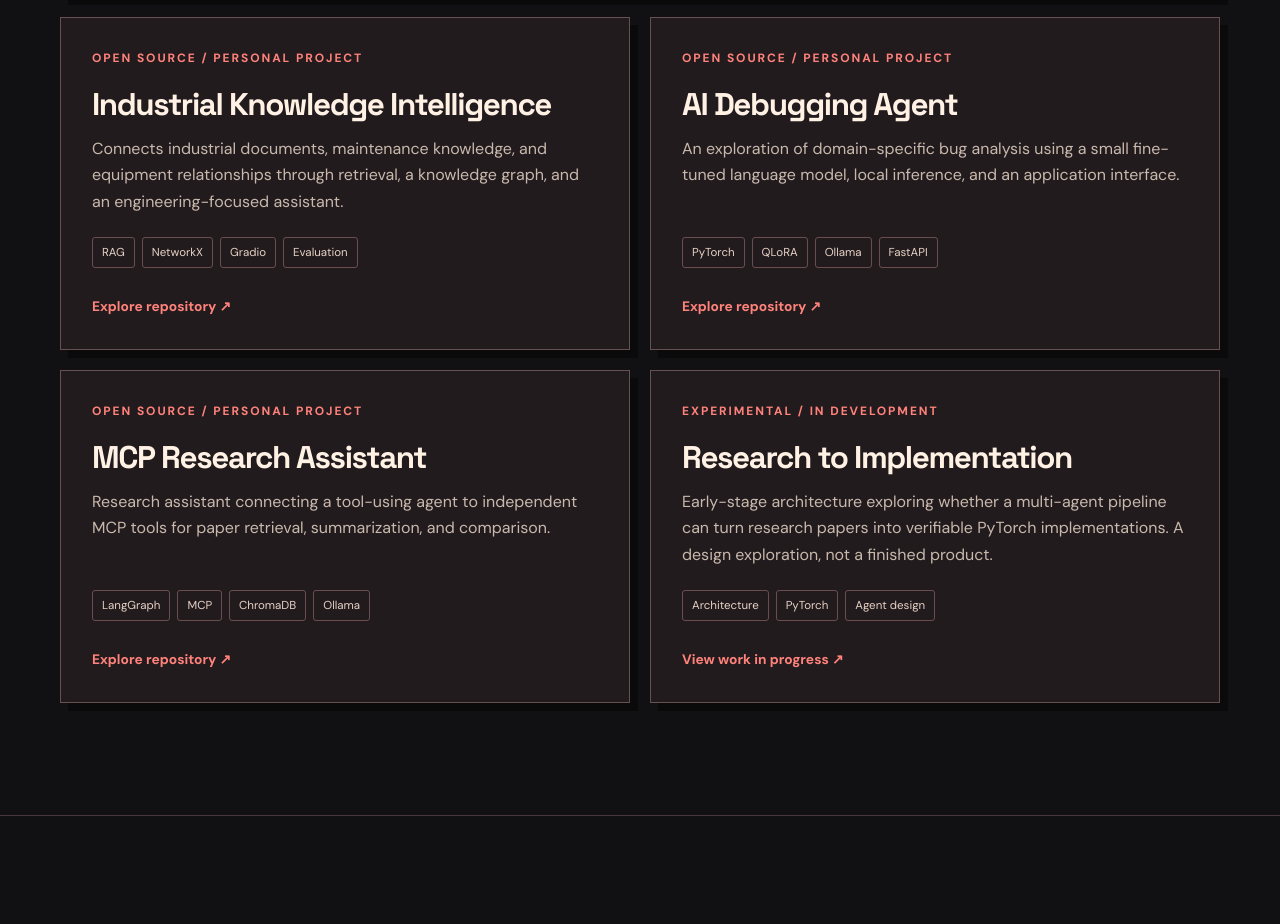
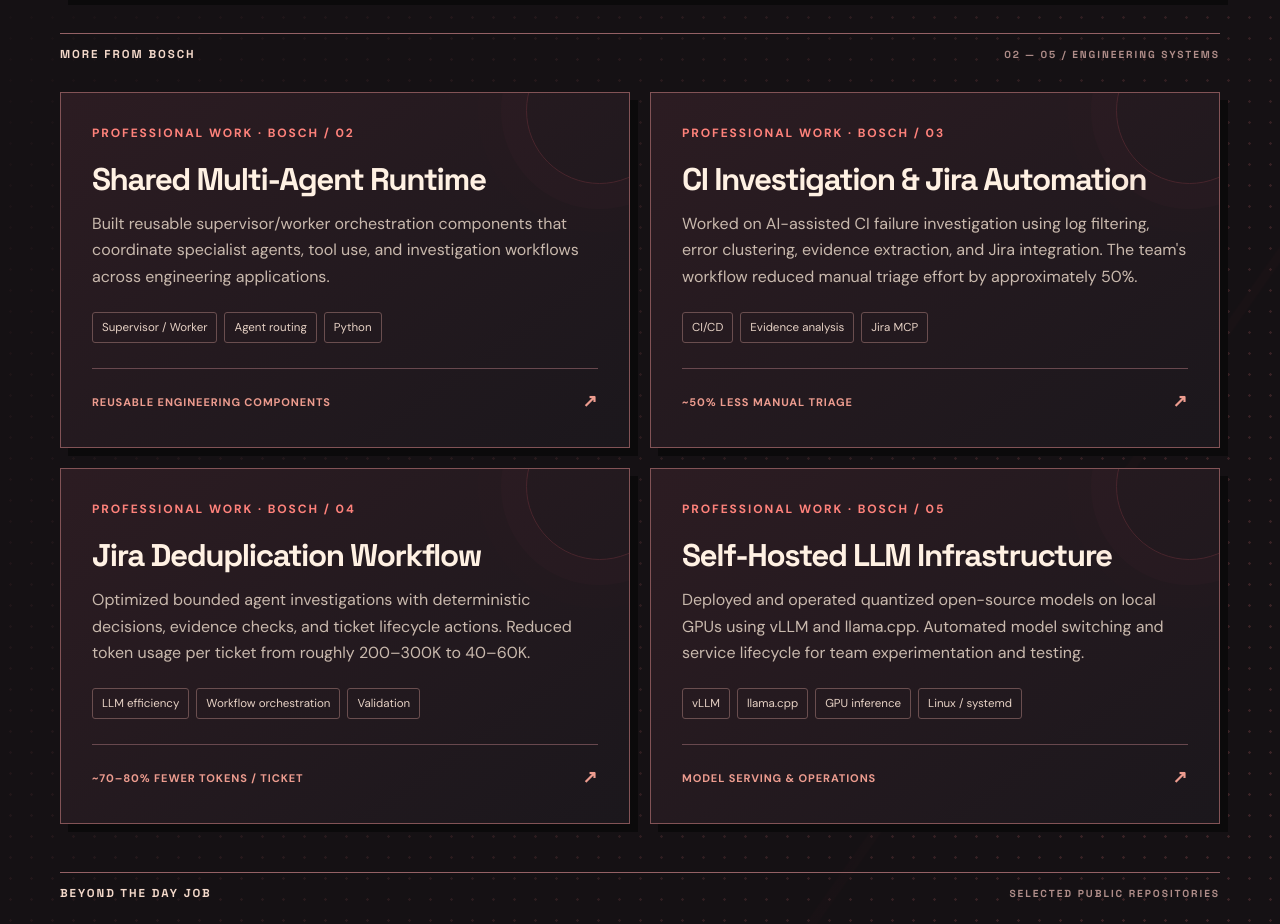
Before and after one commit to Yogesh-001/Portolio, a plain HTML site: page index.html in a window 1280 px wide. Shown: the part 1670-2594 px from the top of the page. Drawn offline with Linux system fonts and the light colour scheme.

Commit message:
Expand Bosch case studies and enrich Noir section backgrounds

```diff
--- a/index.html
+++ b/index.html
@@ -45,6 +45,27 @@ html{scroll-padding-top:78px}body{background:#111013;color:var(--text);backgroun
 .noir-btn:focus-visible,.project-link:focus-visible{outline:2px solid #f3d9b7;outline-offset:4px}
 @media(prefers-reduced-motion:reduce){.noir-copy,.noir-art,.web-corner,.red-square{animation:none!important}.motion-ready .reveal-on-scroll{opacity:1!important;transform:none!important;transition:none!important}.project:hover{transform:none!important}}
 
+
+/* Noir visual depth: quiet comic-print textures, structural web lines and editorial geometry */
+.section{position:relative;isolation:isolate;overflow:hidden;background-color:#151114}
+.section::before{content:"";position:absolute;inset:0;z-index:-1;pointer-events:none;opacity:.33;background-image:radial-gradient(circle,#8c4b4e 1px,transparent 1.5px),linear-gradient(125deg,transparent 0 65%,rgba(113,46,53,.16) 65.1% 65.4%,transparent 65.5%);background-size:21px 21px,100% 100%;mask-image:linear-gradient(115deg,transparent 5%,black 82%,transparent 100%)}
+.section::after{content:"";position:absolute;right:-190px;top:45px;width:510px;height:510px;z-index:-1;pointer-events:none;opacity:.16;transform:rotate(-14deg);border-radius:50%;background:repeating-radial-gradient(circle,transparent 0 43px,#bc6162 44px 45px,transparent 46px 62px),repeating-conic-gradient(transparent 0 29.6deg,#bc6162 29.8deg 30.1deg,transparent 30.3deg 45deg);mask-image:radial-gradient(circle,transparent 0 11%,black 20% 72%,transparent 85%)}
+#impact{background-color:#1e1619}#impact::before{opacity:.23;mask-image:linear-gradient(90deg,black,transparent 72%)}
+#experience{background-color:#181317}#experience::after{right:auto;left:-260px;top:30px;opacity:.12}
+#stack{background-color:#21171b}#stack::before{opacity:.21}
+#about{background-color:#181417}
+.project.featured{position:relative}
+.project.featured::after{content:"FIELD NOTES / 01";position:absolute;top:17px;right:20px;font:700 .58rem 'Space Grotesk',sans-serif;letter-spacing:.14em;color:#c7988e}
+.work-divider{grid-column:1/-1;display:flex;justify-content:space-between;align-items:center;gap:16px;margin:16px 0 1px;padding:13px 0 10px;border-top:1px solid #946165;color:#f4d9ca;font:700 .72rem 'Space Grotesk',sans-serif;letter-spacing:.17em}
+.work-divider span:last-child{font-size:.64rem;color:#af8d89}
+.personal-divider{margin-top:28px}
+.professional-card{border-color:#825356;background:linear-gradient(145deg,#2c1c22,#1b171c)}
+.professional-card:after{content:"";position:absolute;right:-44px;top:-56px;width:145px;height:145px;border:1px solid #963d49;border-radius:50%;opacity:.32;box-shadow:0 0 0 25px #873b4820,0 0 0 48px #873b4810;pointer-events:none}
+.professional-card .professional-foot{display:flex;align-items:center;justify-content:space-between;gap:12px;padding-top:18px;margin-top:25px;border-top:1px solid #68484e;color:#ed9c8f;font-size:.69rem;letter-spacing:.08em;font-weight:700}
+.professional-foot span{font-size:1.1rem}
+@media(max-width:650px){.section::after{width:340px;height:340px;right:-200px}.work-divider{flex-direction:column;align-items:flex-start;font-size:.67rem}.professional-card{min-height:0}}
+@media(prefers-reduced-motion:reduce){.section::before,.section::after{animation:none!important}}
+
 </style>
 </head>
 <body>
@@ -81,9 +102,15 @@ html{scroll-padding-top:78px}body{background:#111013;color:var(--text);backgroun
 </div>
 </div><div class="noir-bottom-stripe" aria-hidden="true"><span>BUILDING IN PUBLIC</span><span>◉</span><span>FROM RESEARCH TO REAL WORKFLOWS</span><span>◉</span><span>PYTHON · PYTORCH · LLMS</span></div></section>
 <section class="section" id="work"><div class="wrap">
-<div class="section-head"><div><div class="eyebrow">01 / Selected work</div><h2>Systems over demos.</h2></div><p class="muted">A mix of professional engineering work and public projects. Internal Bosch implementations are described at a high level; public code is linked where available.</p></div>
+<div class="section-head"><div><div class="eyebrow">01 / Selected work</div><h2>Systems over demos.</h2></div><p class="muted">Five selected Bosch engineering systems plus independent projects. Professional work is described at a high level to respect confidential code and customer information.</p></div>
 <div class="projects">
 <article class="project featured"><div><div class="number">PROFESSIONAL WORK · BOSCH</div><h3>Documentation Analyzer</h3><p>Owned the development of a customer-facing AI assistant for navigating complex engineering information across documentation, source code, tests, configurations, and diagrams. Six specialist workers, source-aware retrieval, and structured evidence.</p><div class="tags"><span class="tag">Multi-agent orchestration</span><span class="tag">Hybrid retrieval</span><span class="tag">Python</span><span class="tag">Chroma / Tree-sitter</span></div><div class="project-link">Internal project · Architecture overview only</div></div><div class="visual" aria-label="Illustrative workflow"><div><span>Engineering question</span><small>INPUT</small></div><div class="dividerline"></div><div><span>Supervisor / routing</span><small>ORCHESTRATE</small></div><div class="dividerline"></div><div><span>Six specialist workers</span><small>INVESTIGATE</small></div><div class="dividerline"></div><div><span>Evidence-backed response</span><small>OUTPUT</small></div></div></article>
+<div class="work-divider"><span>MORE FROM BOSCH</span><span>02 — 05 / ENGINEERING SYSTEMS</span></div>
+<article class="project professional-card"><div class="number">PROFESSIONAL WORK · BOSCH / 02</div><h3>Shared Multi-Agent Runtime</h3><p>Built reusable supervisor/worker orchestration components that coordinate specialist agents, tool use, and investigation workflows across engineering applications.</p><div class="tags"><span class="tag">Supervisor / Worker</span><span class="tag">Agent routing</span><span class="tag">Python</span></div><div class="professional-foot">REUSABLE ENGINEERING COMPONENTS <span>↗</span></div></article>
+<article class="project professional-card"><div class="number">PROFESSIONAL WORK · BOSCH / 03</div><h3>CI Investigation &amp; Jira Automation</h3><p>Worked on AI-assisted CI failure investigation using log filtering, error clustering, evidence extraction, and Jira integration. The team's workflow reduced manual triage effort by approximately 50%.</p><div class="tags"><span class="tag">CI/CD</span><span class="tag">Evidence analysis</span><span class="tag">Jira MCP</span></div><div class="professional-foot">~50% LESS MANUAL TRIAGE <span>↗</span></div></article>
+<article class="project professional-card"><div class="number">PROFESSIONAL WORK · BOSCH / 04</div><h3>Jira Deduplication Workflow</h3><p>Optimized bounded agent investigations with deterministic decisions, evidence checks, and ticket lifecycle actions. Reduced token usage per ticket from roughly 200–300K to 40–60K.</p><div class="tags"><span class="tag">LLM efficiency</span><span class="tag">Workflow orchestration</span><span class="tag">Validation</span></div><div class="professional-foot">~70–80% FEWER TOKENS / TICKET <span>↗</span></div></article>
+<article class="project professional-card"><div class="number">PROFESSIONAL WORK · BOSCH / 05</div><h3>Self-Hosted LLM Infrastructure</h3><p>Deployed and operated quantized open-source models on local GPUs using vLLM and llama.cpp. Automated model switching and service lifecycle for team experimentation and testing.</p><div class="tags"><span class="tag">vLLM</span><span class="tag">llama.cpp</span><span class="tag">GPU inference</span><span class="tag">Linux / systemd</span></div><div class="professional-foot">MODEL SERVING &amp; OPERATIONS <span>↗</span></div></article>
+<div class="work-divider personal-divider"><span>BEYOND THE DAY JOB</span><span>SELECTED PUBLIC REPOSITORIES</span></div>
 <article class="project"><div class="number">OPEN SOURCE / PERSONAL PROJECT</div><h3>Industrial Knowledge Intelligence</h3><p>Connects industrial documents, maintenance knowledge, and equipment relationships through retrieval, a knowledge graph, and an engineering-focused assistant.</p><div class="tags"><span class="tag">RAG</span><span class="tag">NetworkX</span><span class="tag">Gradio</span><span class="tag">Evaluation</span></div><a class="project-link" href="https://github.com/Yogesh-001/Industrial_Knowledge_Intelligence" target="_blank" rel="noopener noreferrer">Explore repository ↗</a></article>
 <article class="project"><div class="number">OPEN SOURCE / PERSONAL PROJECT</div><h3>AI Debugging Agent</h3><p>An exploration of domain-specific bug analysis using a small fine-tuned language model, local inference, and an application interface.</p><div class="tags"><span class="tag">PyTorch</span><span class="tag">QLoRA</span><span class="tag">Ollama</span><span class="tag">FastAPI</span></div><a class="project-link" href="https://github.com/Yogesh-001/ai-deugging-agent" target="_blank" rel="noopener noreferrer">Explore repository ↗</a></article>
 <article class="project"><div class="number">OPEN SOURCE / PERSONAL PROJECT</div><h3>MCP Research Assistant</h3><p>Research assistant connecting a tool-using agent to independent MCP tools for paper retrieval, summarization, and comparison.</p><div class="tags"><span class="tag">LangGraph</span><span class="tag">MCP</span><span class="tag">ChromaDB</span><span class="tag">Ollama</span></div><a class="project-link" href="https://github.com/Yogesh-001/MCP_Research_Assistant" target="_blank" rel="noopener noreferrer">Explore repository ↗</a></article>
```
